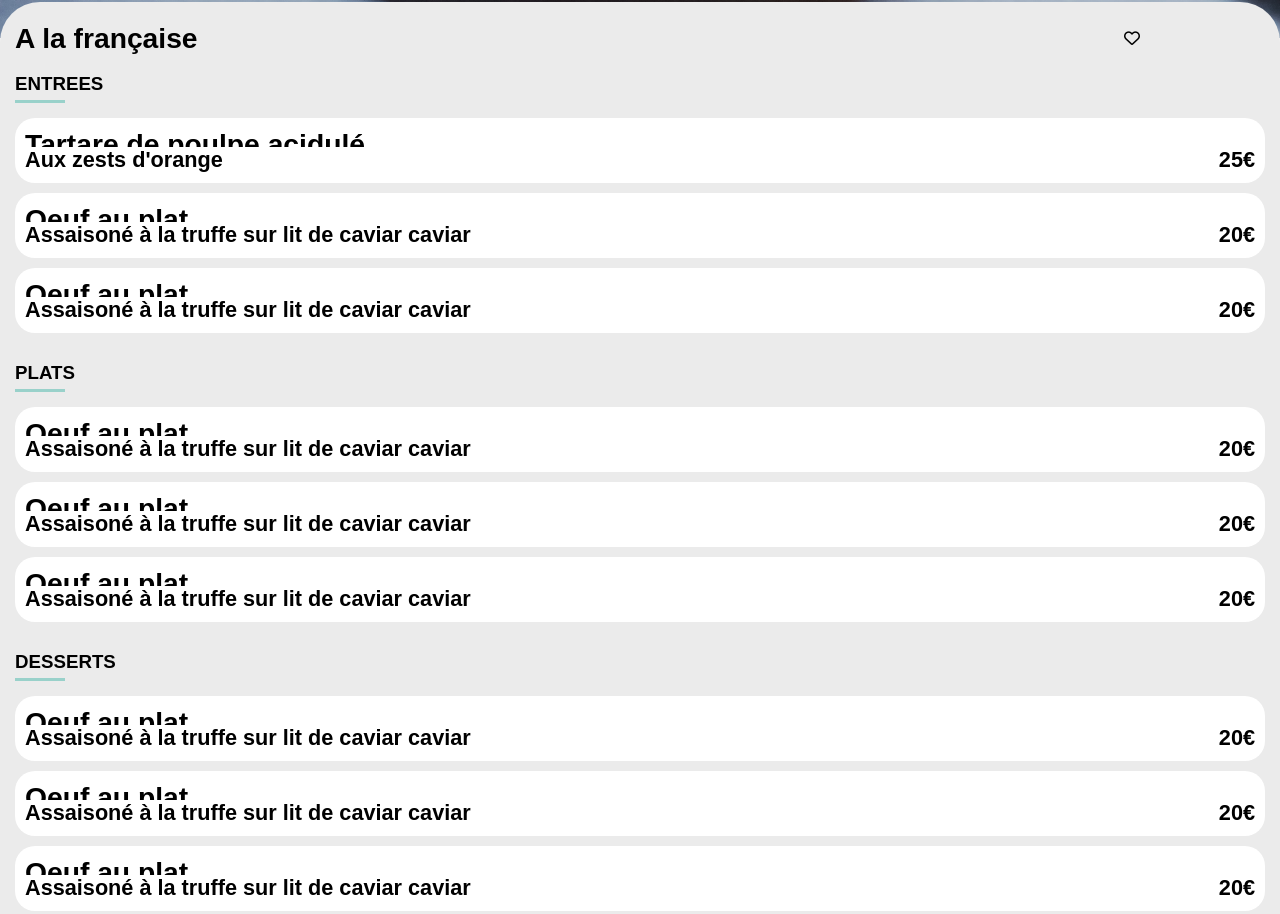
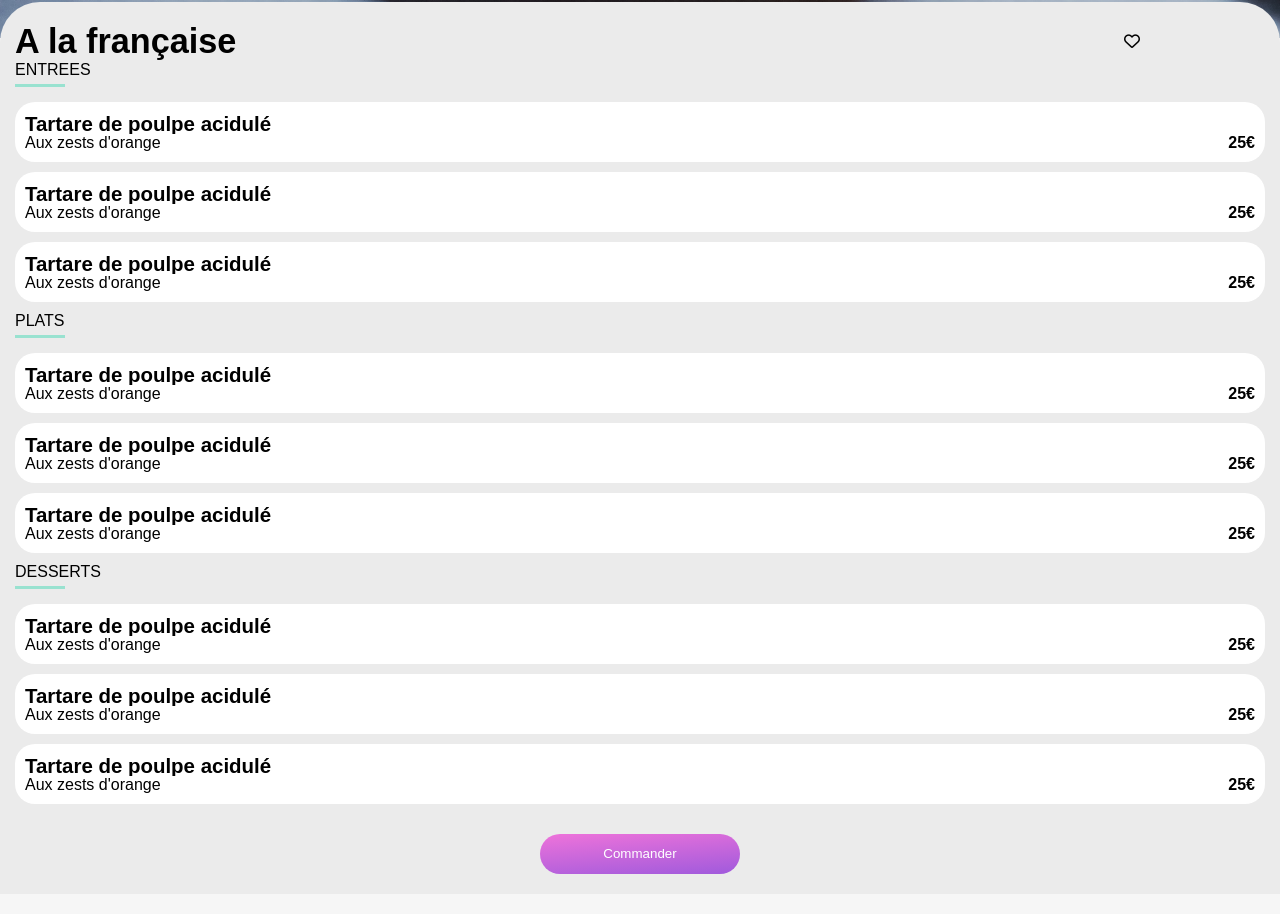
Before and after one commit to Testb24/3_04122020, a website: page index.html in a window 1280 px wide. Shown: the part 964-1878 px from the top of the page. Drawn offline with Linux system fonts and the light colour scheme.

Commit message:
1st5 page

```diff
--- a/index.html
+++ b/index.html
@@ -38,16 +38,16 @@
     <!-------------------------------------------------------------->
     <!-- Partie 0 : Entrées -->
     <!-------------------------------------------------------------->
-      <h3>ENTREES</h3>
+      <p>ENTREES</p>
 
       <div class="little_square"></div>
 
       <div class="choix_box">
         <div class="choix_txt ">
-          <h1 class="ellipsis">Tartare de poulpe acidulé</h1>
+          <h3 class="ellipsis">Tartare de poulpe acidulé</h3>
           <div class="baseline">
-            <h2 class="ellipsis">Aux zests d'orange</h2>
-            <h2 class="price"><strong>25€</strong></h2>
+            <p class="ellipsis">Aux zests d'orange</p>
+            <p class="price"><strong>25€</strong></p>
           </div>
         </div>
         <div class="choix_validation">
@@ -57,10 +57,10 @@
 
       <div class="choix_box">
         <div class="choix_txt ">
-          <h1 class="ellipsis">Oeuf au plat</h1>
+          <h3 class="ellipsis">Tartare de poulpe acidulé</h3>
           <div class="baseline">
-            <h2 class="ellipsis">Assaisoné à la truffe sur lit de caviar caviar</h2>
-            <h2 class="price"><strong>20€</strong></h2>
+            <p class="ellipsis">Aux zests d'orange</p>
+            <p class="price"><strong>25€</strong></p>
           </div>
         </div>
         <div class="choix_validation">
@@ -70,10 +70,10 @@
 
       <div class="choix_box">
         <div class="choix_txt ">
-          <h1 class="ellipsis">Oeuf au plat</h1>
+          <h3 class="ellipsis">Tartare de poulpe acidulé</h3>
           <div class="baseline">
-            <h2 class="ellipsis">Assaisoné à la truffe sur lit de caviar caviar</h2>
-            <h2 class="price"><strong>20€</strong></h2>
+            <p class="ellipsis">Aux zests d'orange</p>
+            <p class="price"><strong>25€</strong></p>
           </div>
         </div>
         <div class="choix_validation">
@@ -86,92 +86,92 @@
     <!-------------------------------------------------------------->
     <!-- Partie 1 : Menu -->
     <!-------------------------------------------------------------->
-      <h3>PLATS</h3>
+      <p>PLATS</p>
 
       <div class="little_square"></div>
 
       <div class="choix_box">
         <div class="choix_txt ">
-          <h1 class="ellipsis">Oeuf au plat</h1>
+          <h3 class="ellipsis">Tartare de poulpe acidulé</h3>
           <div class="baseline">
-            <h2 class="ellipsis">Assaisoné à la truffe sur lit de caviar caviar</h2>
-            <h2 class="price"><strong>20€</strong></h2>
+            <p class="ellipsis">Aux zests d'orange</p>
+            <p class="price"><strong>25€</strong></p>
           </div>
         </div>
         <div class="choix_validation">
-          <i class="fas fa-check-circle fa-2x"></i>
+          <i class="fas fa-check-circle fa-x"></i>
         </div>
       </div>
 
       <div class="choix_box">
         <div class="choix_txt ">
-          <h1 class="ellipsis">Oeuf au plat</h1>
+          <h3 class="ellipsis">Tartare de poulpe acidulé</h3>
           <div class="baseline">
-            <h2 class="ellipsis">Assaisoné à la truffe sur lit de caviar caviar</h2>
-            <h2 class="price"><strong>20€</strong></h2>
+            <p class="ellipsis">Aux zests d'orange</p>
+            <p class="price"><strong>25€</strong></p>
           </div>
         </div>
         <div class="choix_validation">
-          <i class="fas fa-check-circle fa-2x"></i>
+          <i class="fas fa-check-circle fa-x"></i>
         </div>
       </div>
 
       <div class="choix_box">
         <div class="choix_txt ">
-          <h1 class="ellipsis">Oeuf au plat</h1>
+          <h3 class="ellipsis">Tartare de poulpe acidulé</h3>
           <div class="baseline">
-            <h2 class="ellipsis">Assaisoné à la truffe sur lit de caviar caviar</h2>
-            <h2 class="price"><strong>20€</strong></h2>
+            <p class="ellipsis">Aux zests d'orange</p>
+            <p class="price"><strong>25€</strong></p>
           </div>
         </div>
         <div class="choix_validation">
-          <i class="fas fa-check-circle fa-2x"></i>
+          <i class="fas fa-check-circle fa-x"></i>
         </div>
       </div>
 
     <!-------------------------------------------------------------->
     <!-- Partie 3 : Activités à Marseille                         -->
     <!-------------------------------------------------------------->
-      <h3>DESSERTS</h3>
+      <p>DESSERTS</p>
 
       <div class="little_square"></div>
 
       <div class="choix_box">
         <div class="choix_txt ">
-          <h1 class="ellipsis">Oeuf au plat</h1>
+          <h3 class="ellipsis">Tartare de poulpe acidulé</h3>
           <div class="baseline">
-            <h2 class="ellipsis">Assaisoné à la truffe sur lit de caviar caviar</h2>
-            <h2 class="price"><strong>20€</strong></h2>
+            <p class="ellipsis">Aux zests d'orange</p>
+            <p class="price"><strong>25€</strong></p>
           </div>
         </div>
         <div class="choix_validation">
-          <i class="fas fa-check-circle fa-2x"></i>
+          <i class="fas fa-check-circle fa-x"></i>
         </div>
       </div>
 
       <div class="choix_box">
         <div class="choix_txt ">
-          <h1 class="ellipsis">Oeuf au plat</h1>
+          <h3 class="ellipsis">Tartare de poulpe acidulé</h3>
           <div class="baseline">
-            <h2 class="ellipsis">Assaisoné à la truffe sur lit de caviar caviar</h2>
-            <h2 class="price"><strong>20€</strong></h2>
+            <p class="ellipsis">Aux zests d'orange</p>
+            <p class="price"><strong>25€</strong></p>
           </div>
         </div>
         <div class="choix_validation">
-          <i class="fas fa-check-circle fa-2x"></i>
+          <i class="fas fa-check-circle fa-x"></i>
         </div>
       </div>
 
       <div class="choix_box">
         <div class="choix_txt ">
-          <h1 class="ellipsis">Oeuf au plat</h1>
+          <h3 class="ellipsis">Tartare de poulpe acidulé</h3>
           <div class="baseline">
-            <h2 class="ellipsis">Assaisoné à la truffe sur lit de caviar caviar</h2>
-            <h2 class="price"><strong>20€</strong></h2>
+            <p class="ellipsis">Aux zests d'orange</p>
+            <p class="price"><strong>25€</strong></p>
           </div>
         </div>
         <div class="choix_validation">
-          <i class="fas fa-check-circle fa-2x"></i>
+          <i class="fas fa-check-circle fa-x"></i>
         </div>
       </div>
 
--- a/sass/1-Base/_base.scss
+++ b/sass/1-Base/_base.scss
@@ -4,3 +4,31 @@ body {
     background-color:  rgb(246, 246, 246);
     font-family: arial;
 }
+
+
+
+  h1 {
+  font-size: calc(14px + 0.8vw);
+  }
+  h2 {
+  font-size: calc(12px + 0.6vw);
+  }
+
+  h1 {
+    font-size: calc(24px + 0.8vw);
+  }
+  h2 {
+    font-size: calc(18px + 0.6vw);
+  }
+  h3 {
+    font-size: calc(14.04px + 0.5vw);
+  }
+  h4 {
+    font-size: calc(12px + 0.4vw);
+  }
+  h5 {
+    font-size: calc(9.96px + 0.35vw);
+  }
+  h6 {
+    font-size: calc(8.04px + 0.25vw);
+  }
--- a/sass/2-Utils/_variable.scss
+++ b/sass/2-Utils/_variable.scss
@@ -1,6 +1,6 @@
 :root {
     --transition_time: 600ms;
-    --color_validation:  rgb(153, 209, 202);
+    --color_validation:  rgb(153, 226, 208);
     --transition_time_return: 1200ms;
     --transition_delay_return: 00ms;
   }
--- a/sass/3-Layout/_container.scss
+++ b/sass/3-Layout/_container.scss
@@ -24,10 +24,24 @@
         align-items: center;
     }
 
+    & h1 {
+        padding: 0;
+        margin: 0;
+    }
+
+    & h2 {
+        padding-bottom: 0;
+        margin-bottom: 0;
+    }
+
     & h3 {
-        position: relative;
         padding: 0;
-        margin-bottom: 0px;
+        margin: 0;
+    }
+
+    & p {
+        padding: 0;
+        margin: 0;
     }
 
     & .little_square {
--- a/sass/4-Components/_anim_selection.scss
+++ b/sass/4-Components/_anim_selection.scss
@@ -1,6 +1,6 @@
 .choix_box {
   width: calc(100% - 0px);
-  height: 65px;
+  height: 60px;
   display: flex;
   flex-direction: column;
   flex-wrap: wrap;
@@ -58,18 +58,3 @@
   transform: rotate(1turn);
   transition: transform var(--transition_time);
 }
-
-
-body {
-  margin: 0;
-  padding: 0;
-}
-h1, h2 {
-  padding: 0px 0;
-  margin: 0;
-}h1 {
-font-size: calc(18px + 0.8vw);
-}
-h2 {
-font-size: calc(14px + 0.6vw);
-}
```
Also changed, not shown: style.css, 1 other file.
